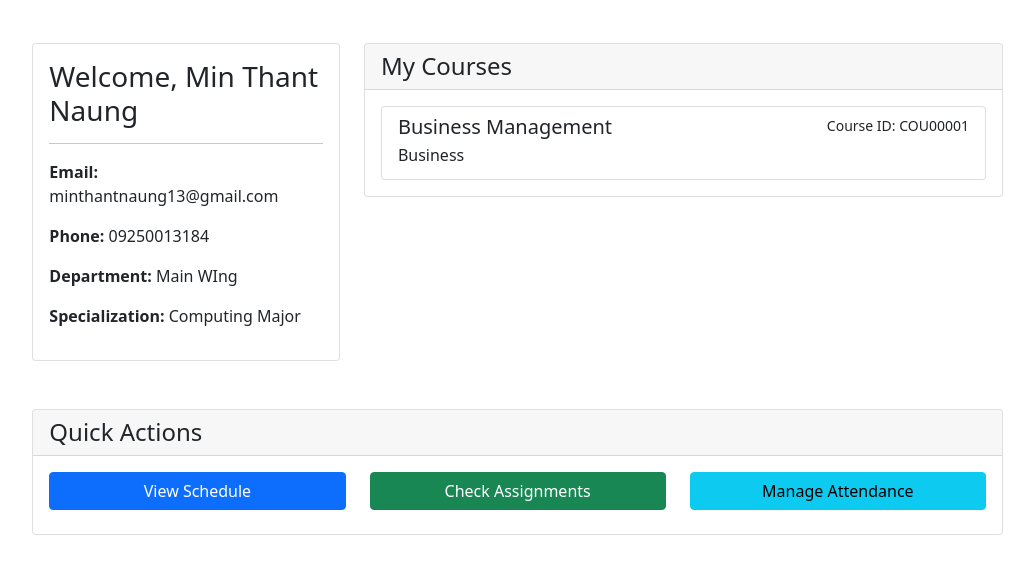
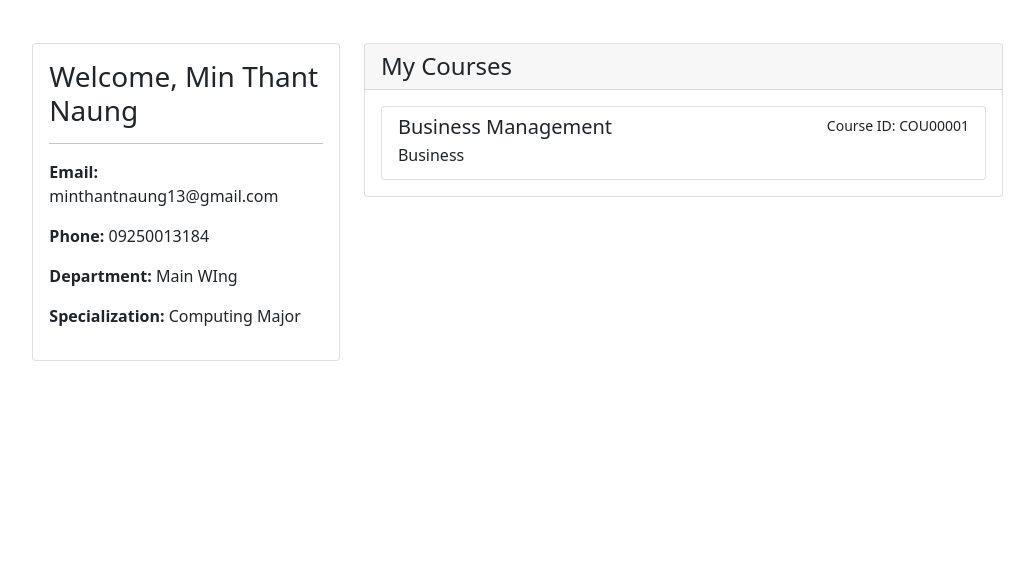
Before and after one commit to RinkitoKun/Django-University-Managment, a Django app: a page that uses main_app/templates/base.html in a window 1280 px wide. Shown: the part 63-637 px from the top of the page, without its empty margins (229-1263 px from the left). Run offline with Django 5.2, Linux system fonts and the light colour scheme; data comes from the database, SQL or seed files in the repository; both versions use the stored data as it was after the commit.

Commit message:
Structure Folder

```diff
--- a/main_app/templates/professor_dashboard.html
+++ b/main_app/templates/professor/professor_dashboard.html
@@ -55,28 +55,7 @@
         </div>
     </div>
 
-    <!-- Quick Actions -->
-    <div class="row mt-4">
-        <div class="col-12">
-            <div class="card">
-                <div class="card-header">
-                    <h4 class="mb-0">Quick Actions</h4>
-                </div>
-                <div class="card-body">
-                    <div class="row">
-                        <div class="col-md-4">
-                            <a href="#" class="btn btn-primary w-100 mb-2">View Schedule</a>
-                        </div>
-                        <div class="col-md-4">
-                            <a href="#" class="btn btn-success w-100 mb-2">Check Assignments</a>
-                        </div>
-                        <div class="col-md-4">
-                            <a href="#" class="btn btn-info w-100 mb-2">Manage Attendance</a>
-                        </div>
-                    </div>
-                </div>
-            </div>
-        </div>
+
     </div>
 </div>
 {% endblock %}
--- a/main_app/templates/update_material.html
+++ b/main_app/templates/update_material.html
@@ -1,4 +1,4 @@
-{% extends 'base.html' %}
+{% comment %} {% extends 'base.html' %}
 
 {% block content %}
 <h2>Update Course Material</h2>
@@ -15,4 +15,4 @@
     </div>
     <button type="submit">Update Material</button>
 </form>
-{% endblock %}
+{% endblock %} {% endcomment %}
--- a/main_app/urls.py
+++ b/main_app/urls.py
@@ -29,8 +29,6 @@ urlpatterns = [
          views.submit_assignment, name='submit_assignment'),
 
     # Professor Course Management
-    path('professor/<str:professor_id>/course/<str:course_id>/attendance/',
-         views.manage_attendance, name='manage_attendance'),
     path('professor/<str:professor_id>/course/<str:course_id>/',
          views.professor_course_detail, name='professor_course_detail'),
     path('professor/<str:professor_id>/course/<str:course_id>/materials/',
@@ -57,6 +55,8 @@ urlpatterns = [
     # Attendance Management
     path('professor/<str:professor_id>/course/<str:course_id>/attendance/<str:schedule_id>/',
          views.mark_attendance, name='mark_attendance'),
+    path('professor/<str:professor_id>/course/<str:course_id>/attendance/',
+         views.manage_attendance, name='manage_attendance'),
 
     # Add Schedule
     path('professor/<str:professor_id>/course/<str:course_id>/schedule/add/',
--- a/main_app/views.py
+++ b/main_app/views.py
@@ -41,7 +41,7 @@ def professor_dashboard(request, professor_id):
     professor = get_object_or_404(Professor, professor_id=professor_id)
     # Change this line to use the many-to-many relationship
     courses = professor.courses.all()
-    return render(request, 'professor_dashboard.html', {
+    return render(request, 'professor/professor_dashboard.html', {
         'professor': professor,
         'courses': courses
     })
@@ -54,7 +54,7 @@ def library_view(request, student_id):
         student = Student.objects.get(student_id=student_id)
         borrowed_books = student.borrowed_books.all()
         books = Library.objects.all()
-        return render(request, 'library.html', {
+        return render(request, 'student/library/library.html', {
             'student': student,
             'borrowed_books': borrowed_books,
             'books': books,
@@ -174,7 +174,7 @@ def student_dashboard(request, student_id):
         'schedules': today_schedules,
     }
 
-    return render(request, 'student_dashboard.html', context)
+    return render(request, 'student/student_dashboard.html', context)
 
 # Course detail view
 def course_detail(request, student_id, course_id):
@@ -198,7 +198,7 @@ def course_detail(request, student_id, course_id):
             )
             messages.success(request, 'Assignment submitted successfully!')
 
-    return render(request, 'course_detail.html', {
+    return render(request, 'student/course/course_detail.html', {
         'student': student,
         'course': course,
         'materials': materials,
@@ -252,7 +252,7 @@ def assignment_detail(request, student_id, course_id, assignment_id):
 def professor_course_detail(request, professor_id, course_id):
     professor = get_object_or_404(Professor, professor_id=professor_id)
     course = get_object_or_404(Course, course_id=course_id)
-    return render(request, 'professor/course_detail.html', {
+    return render(request, 'professor/course/course_detail.html', {
         'professor': professor,
         'course': course
     })
@@ -287,7 +287,7 @@ def course_materials_manage(request, professor_id, course_id):
 
             return redirect('course_materials_manage', professor_id=professor_id, course_id=course_id)
 
-    return render(request, 'professor/course_materials.html', {
+    return render(request, 'professor/course/course_materials.html', {
         'professor': professor,
         'course': course,
         'materials': materials
@@ -326,6 +326,8 @@ def update_course_material(request, professor_id, course_id, material_id):
         'course': material.course,
         'material': material
     })
+
+
 
 # Attendance Management Views
 def manage_attendance(request, professor_id, course_id):
@@ -482,7 +484,7 @@ def grade_submissions(request, professor_id, course_id, assignment_id):
 
 def update_assignment(request, professor_id, course_id, assignment_id):
     professor = get_object_or_404(Professor, professor_id=professor_id)
-    course = get_object_or__404(Course, course_id=course_id)
+    course = get_object_or_404(Course, course_id=course_id)
     assignment = get_object_or_404(Assignment, assignment_id=assignment_id)
 
     if request.method == 'POST':
```
Also changed, not shown: db.sqlite3, main_app/templates/professor/course/course_detail.html (renamed from main_app/templates/professor/course_detail.html), main_app/templates/professor/course/course_materials.html (renamed from main_app/templates/professor/course_materials.html), main_app/templates/professor/course/update_material.html (renamed from main_app/templates/professor/update_material.html), main_app/templates/staff_dashboard.html (deleted), main_app/templates/student/assignment/assignment_detail.html (renamed from main_app/templates/assignment_detail.html), main_app/templates/student/course/course_detail.html (renamed from main_app/templates/course_detail.html), main_app/templates/student/course/course_materials.html (renamed from main_app/templates/course_materials.html), main_app/templates/student/library/book_list.html (renamed from main_app/templates/book_list.html), main_app/templates/student/library/library.html (renamed from main_app/templates/library.html), main_app/templates/student/student_dashboard.html (renamed from main_app/templates/student_dashboard.html).
